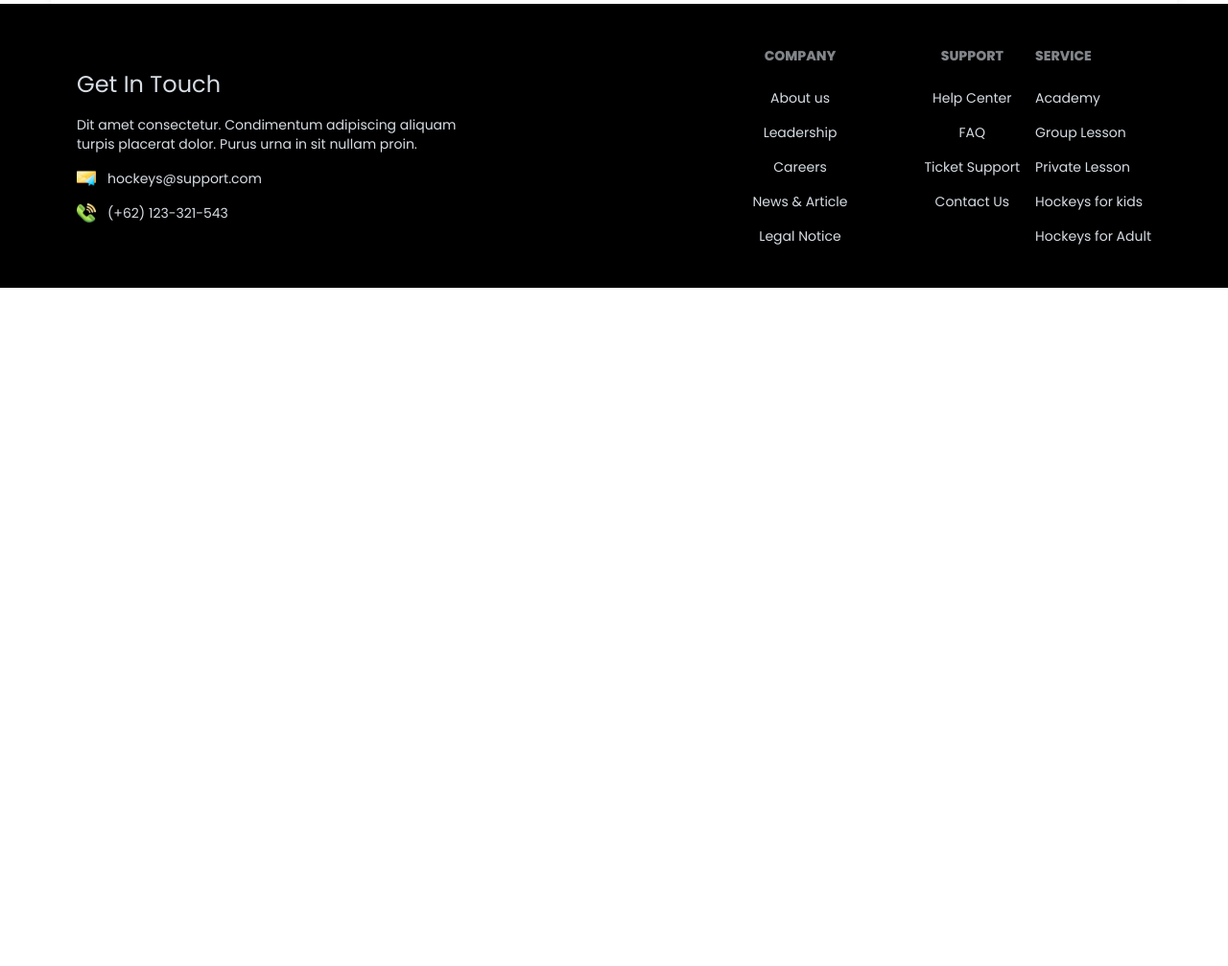
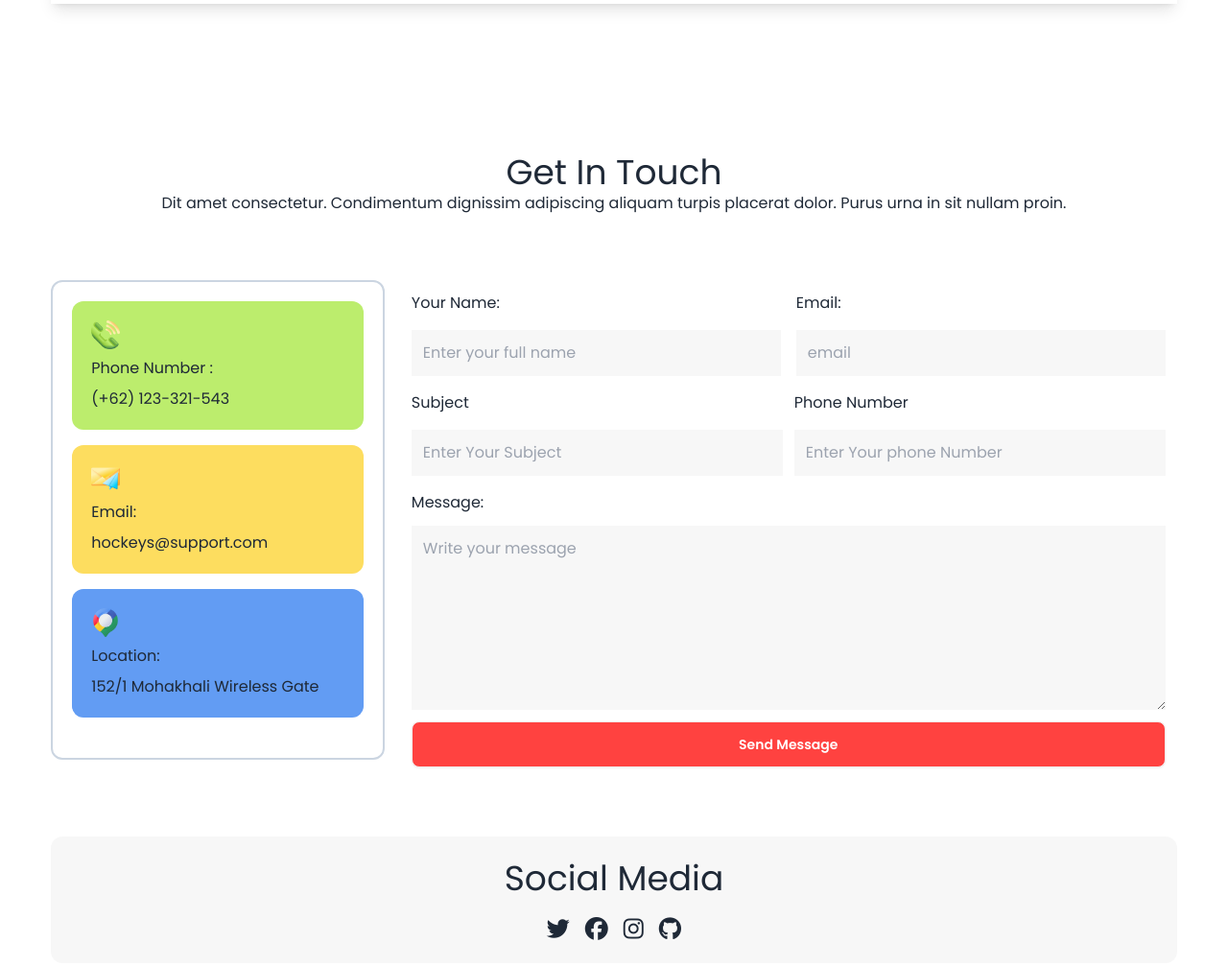
Before and after one commit to Abu-Said-56/assignment-three, a plain HTML site: page index.html in a window 1280 px wide. Shown: the part 3326-4333 px from the top of the page at 96% size. Before the commit the page ends 3626 px from the top, so only its background shows below. Drawn offline with nearby package versions, Linux system fonts and the light colour scheme.

Commit message:
complete my assignment

```diff
--- a/index.html
+++ b/index.html
@@ -12,6 +12,10 @@
     <link rel="preconnect" href="https://fonts.gstatic.com" crossorigin>
     <link href="https://fonts.googleapis.com/css2?
     family=Poppins:ital,wght@0,400;0,500;0,600;0,800;1,700&display=swap" rel="stylesheet">
+
+<!-- font awesome -->
+<script src="https://kit.fontawesome.com/b0db131c6e.js" crossorigin="anonymous"></script>
+
     <!-- tailwind customs -->
     <script>
       tailwind.config = {
@@ -38,7 +42,7 @@
   <!-- Header Section -->
         <header class="lg:container m-auto lg:max-auto pb-14">
             <!-- Navbar Section -->
-         <nav class="">
+         <nav>
            <div class="navbar bg-base-100">
              <div class="flex-1">
                <div class="dropdown">
@@ -536,7 +540,81 @@
 
       </div>
     </section>
+  <!-- Get in touch Section -->
+  <section class="py-5 my-24">
+    <div class="text-center py-10">
+      <h3 class="md:text-2xl lg:text-4xl">Get In Touch</h3>
+      <p>Dit amet consectetur. Condimentum dignissim adipiscing aliquam turpis placerat dolor. Purus urna in sit nullam proin.</p>
+    </div>
+    <!-- Container div -->
+     <div class="h-auto lg:h-[500px] my-7  flex flex-col lg:flex-row gap-4">
+     <!-- left side  -->
+     <div class="w-full lg:w-[30%] flex flex-col gap-4 p-5 border-2 border-slate-300 rounded-xl">
+      <div class="bg-[#BCED6D] p-5 space-y-2 rounded-xl">
+        <img class="h-[30px] w-[30px]" src="images/Group 1171275317.png">
+        <p>Phone Number : </p>
+        <h4>(+62) 123-321-543</h4>
+      </div>
+      <div class="bg-[#FDDD5F] p-5 space-y-2 rounded-xl">
+        <img class="h-[30px] w-[30px]" src="images/Group 1171275318.png">
+        <p>Email:</p>
+        <h4>hockeys@support.com</h4>
+      </div>
+      <div class="bg-[#629CF3] p-5 space-y-2 rounded-xl">
+        <img class="h-[30px] w-[30px]" src="images/Group 1171275321.png">
+        <p>Location:</p>
+        <h4>152/1 Mohakhali Wireless Gate</h4>
+      </div>
+     </div>
+    <!-- Right side div -->
+    <div class="p-3 w-full lg:w-[70%] space-y-4">
 
+      <!-- Right container div -->
+
+    <!--Input section -->
+      <div class="first-row flex flex-col lg:flex-row gap-4">
+        <div class="space-y-4 flex-1">
+          <label for="">Your Name:</label> <br>
+        <input type="text" placeholder="Enter your full name" class="bg-[#13131808] p-3 w-[100%]" >
+        </div>
+       <div class="space-y-4 flex-1">
+        <label for="">Email:</label>  <br>
+        <input type="email" placeholder="email" class="bg-[#13131808] p-3 w-full">
+
+       </div>
+      </div>
+      <div class="s-row flex justify-between flex-col lg:flex-row gap-3">
+       <div class="space-y-4 flex-1">
+        <label for="">Subject</label><br>
+        <input type="text" placeholder="Enter Your Subject" class="bg-[#13131808] p-3 w-full">
+       </div>
+        <div class="space-y-4 flex-1">
+          <label for="">Phone Number</label><br>
+        <input type=" number" placeholder="Enter Your phone Number" class="bg-[#13131808] p-3 w-full">
+        </div>
+      </div>
+
+      <div class="flex flex-col gap-3">
+        <label for="mes">Message:</label>
+      <textarea name="" id="mes" cols="20" rows="7" placeholder="Write your message" class="bg-[#13131808] p-3 w-full"></textarea>
+      <button class="btn bg-bike-primary text-white ">Send Message</button>
+      </div>
+  </div>
+     </div>
+
+     <!-- Social midea Section -->
+     <div class="text-center my-20 bg-[#13131808] rounded-xl p-6">
+     <div class="text-center">
+      <h3 class="md:text-2xl lg:text-4xl">Social Media</h3>
+     </div>
+     <div class="pt-5 flex gap-4 justify-center text-2xl">
+      <i class="fa-brands fa-twitter"></i>
+      <i class="fa-brands fa-facebook"></i>
+      <i class="fa-brands fa-instagram"></i>
+      <i class="fa-brands fa-github"></i>
+     </div>
+    </div>
+  </section>
   </main>
   <!-- Footer Section -->
   <footer class="footer bg-black px-20 py-10  text-neutral-content flex-col lg:flex-row justify-around ">
```
